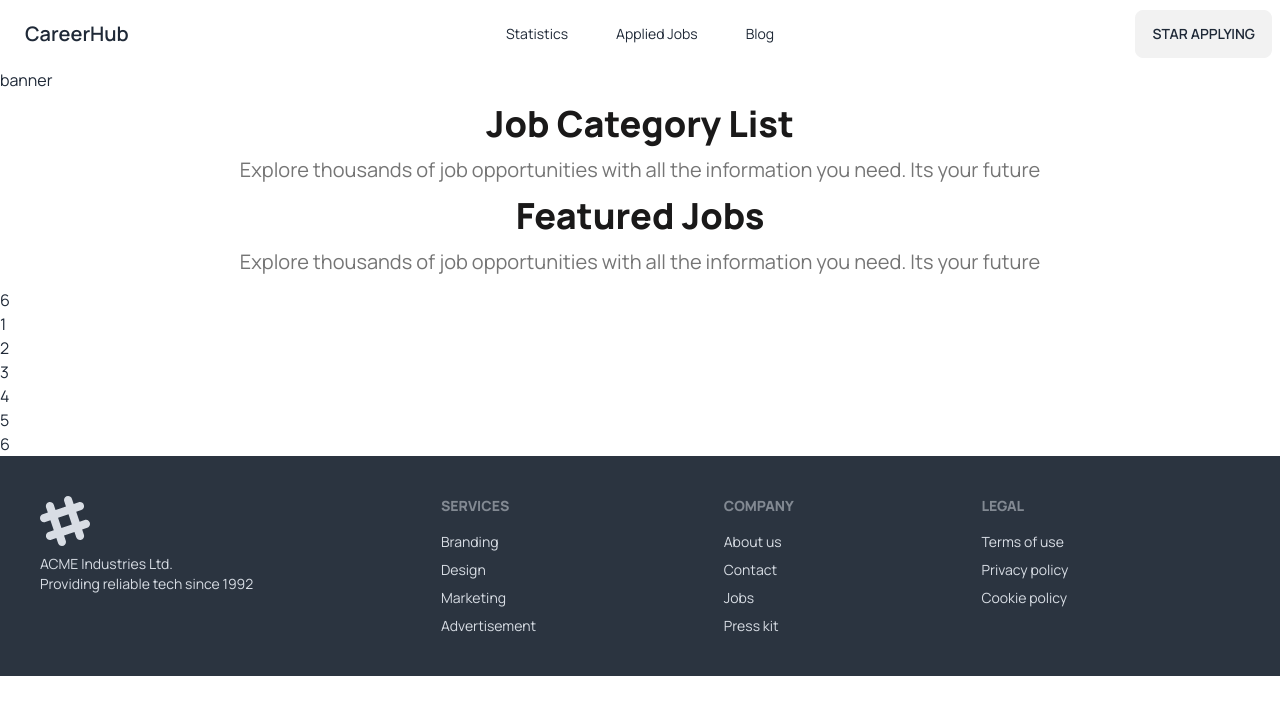
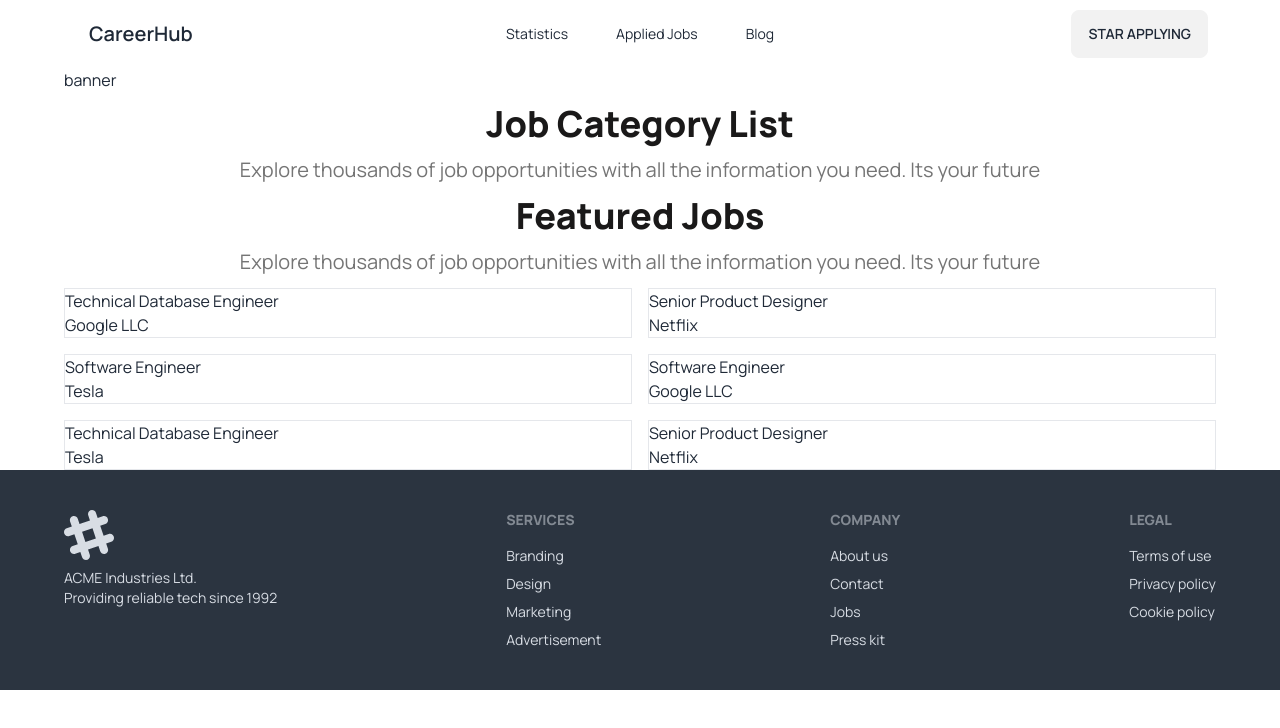
Before and after one commit to Sakhawat71/react-career-hub, a React (Vite) app: page / in a window 1280 px wide. Shown: the top 728 px of the page. Built offline with nearby package versions, Linux system fonts and the light colour scheme.

Commit message:
set max size of page

```diff
--- a/src/components/FeaturedJobs/FeaturedJobs.jsx
+++ b/src/components/FeaturedJobs/FeaturedJobs.jsx
@@ -17,8 +17,7 @@ const FeaturedJobs = () => {
                 <h1 className="text-4xl font-extrabold text-[#1A1919]">Featured Jobs</h1>
                 <p className="text-xl font-normal text-[#757575]">Explore thousands of job opportunities with all the information you need. Its your future</p>
             </div>
-            <div>
-                <p>{jobs.length}</p>
+            <div className="grid grid-cols-1 md:grid-cols-2 gap-4">
                 {
                     jobs.map(job => <Job key={job.id} job={job}></Job>)
                 }
--- a/src/components/Footer/Footer.jsx
+++ b/src/components/Footer/Footer.jsx
@@ -1,7 +1,8 @@
 
 const Footer = () => {
     return (
-        <footer className="footer p-10 bg-neutral text-neutral-content">
+        <footer className=" p-10 bg-neutral text-neutral-content">
+            <div className="footer max-w-6xl mx-auto justify-between">
                 <aside>
                     <svg width="50" height="50" viewBox="0 0 24 24" xmlns="http://www.w3.org/2000/svg" fillRule="evenodd" clipRule="evenodd" className="fill-current"><path d="M22.672 15.226l-2.432.811.841 2.515c.33 1.019-.209 2.127-1.23 2.456-1.15.325-2.148-.321-2.463-1.226l-.84-2.518-5.013 1.677.84 2.517c.391 1.203-.434 2.542-1.831 2.542-.88 0-1.601-.564-1.86-1.314l-.842-2.516-2.431.809c-1.135.328-2.145-.317-2.463-1.229-.329-1.018.211-2.127 1.231-2.456l2.432-.809-1.621-4.823-2.432.808c-1.355.384-2.558-.59-2.558-1.839 0-.817.509-1.582 1.327-1.846l2.433-.809-.842-2.515c-.33-1.02.211-2.129 1.232-2.458 1.02-.329 2.13.209 2.461 1.229l.842 2.515 5.011-1.677-.839-2.517c-.403-1.238.484-2.553 1.843-2.553.819 0 1.585.509 1.85 1.326l.841 2.517 2.431-.81c1.02-.33 2.131.211 2.461 1.229.332 1.018-.21 2.126-1.23 2.456l-2.433.809 1.622 4.823 2.433-.809c1.242-.401 2.557.484 2.557 1.838 0 .819-.51 1.583-1.328 1.847m-8.992-6.428l-5.01 1.675 1.619 4.828 5.011-1.674-1.62-4.829z"></path></svg>
                     <p>ACME Industries Ltd.<br />Providing reliable tech since 1992</p>
@@ -27,6 +28,7 @@ const Footer = () => {
                     <a className="link link-hover">Privacy policy</a>
                     <a className="link link-hover">Cookie policy</a>
                 </nav>
+            </div>
         </footer>
     );
 };
--- a/src/components/Job/Job.jsx
+++ b/src/components/Job/Job.jsx
@@ -2,8 +2,9 @@ import PropTypes from 'prop-types';
 
 const Job = ({job}) => {
     return (
-        <div>
-            <h3>{job.id}</h3>
+        <div className='border'>
+            <h3>{job.job_title}</h3>
+            <p>{job.company_name}</p>
         </div>
     );
 };
--- a/src/components/Root/Root.jsx
+++ b/src/components/Root/Root.jsx
@@ -5,8 +5,10 @@ import Header from "../Header/Header";
 const Root = () => {
     return (
         <div>
-            <Header></Header>
-            <Outlet></Outlet>
+            <div className="max-w-6xl mx-auto">
+                <Header></Header>
+                <Outlet></Outlet>
+            </div>
             <Footer></Footer>
         </div>
     );
```
Lines whose indentation alone changed are shown as unchanged.
